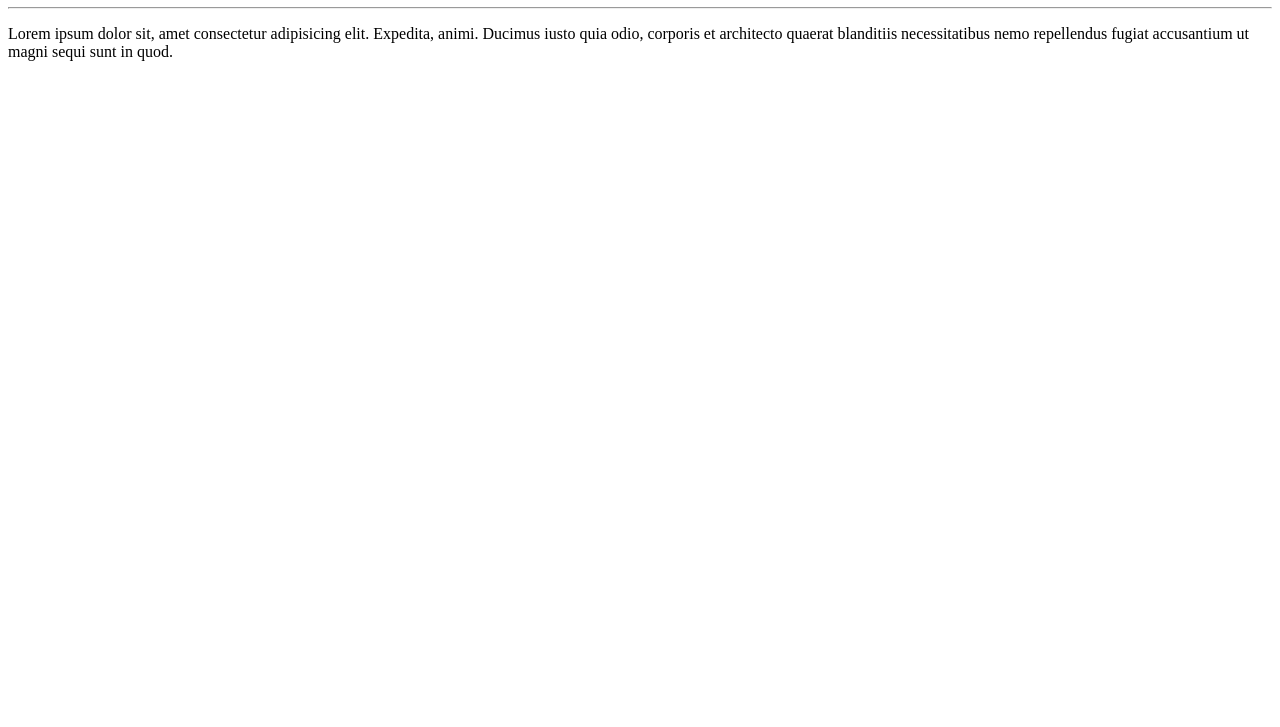
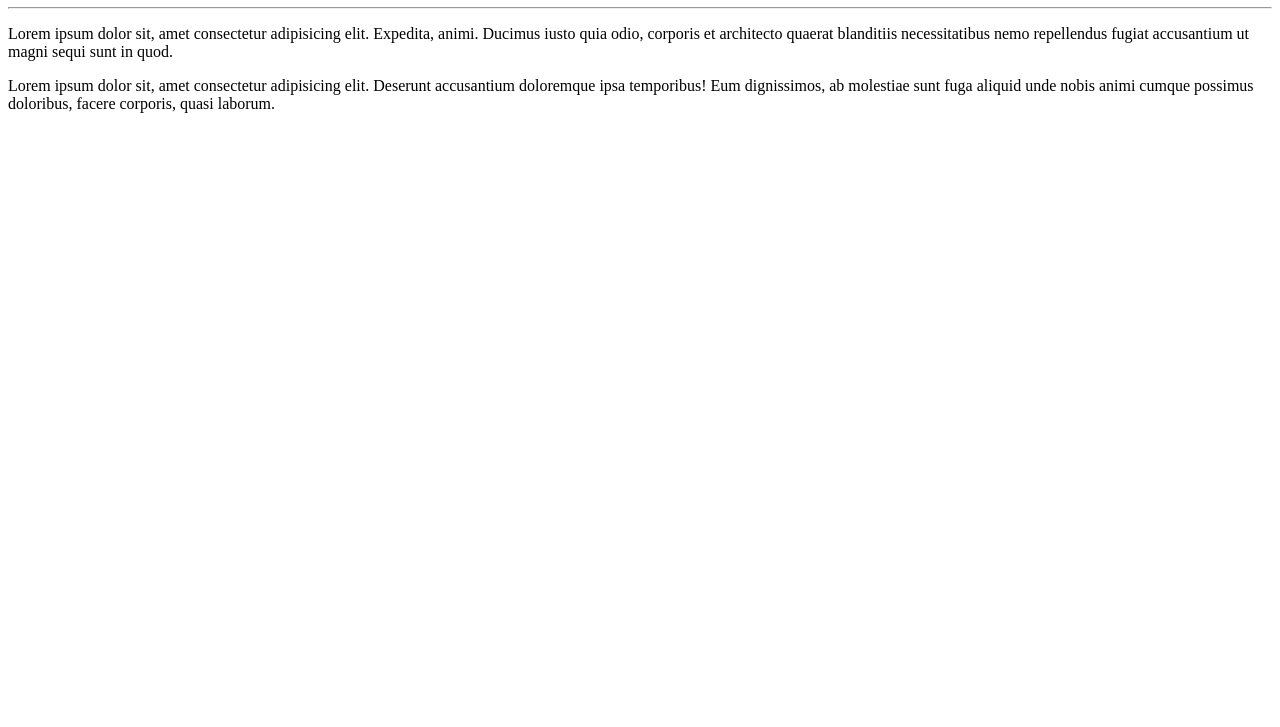
Before and after one commit to velascablaster/Ola-mundo, a plain HTML site: page site-exemplo/index.html in a window 1280 px wide. Shown: the part 73-800 px from the top of the page. Drawn offline with Linux system fonts and the light colour scheme.

Commit message:
Update index.html

```diff
--- a/site-exemplo/index.html
+++ b/site-exemplo/index.html
@@ -10,5 +10,6 @@
     <h1>Hello world!!</h1>
     <hr>
     <p>Lorem ipsum dolor sit, amet consectetur adipisicing elit. Expedita, animi. Ducimus iusto quia odio, corporis et architecto quaerat blanditiis necessitatibus nemo repellendus fugiat accusantium ut magni sequi sunt in quod.</p>
+    <p>Lorem ipsum dolor sit, amet consectetur adipisicing elit. Deserunt accusantium doloremque ipsa temporibus! Eum dignissimos, ab molestiae sunt fuga aliquid unde nobis animi cumque possimus doloribus, facere corporis, quasi laborum.</p>
 </body>
 </html>
```
